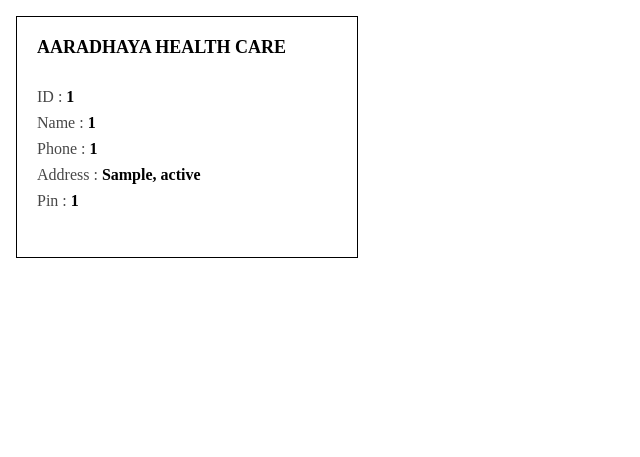
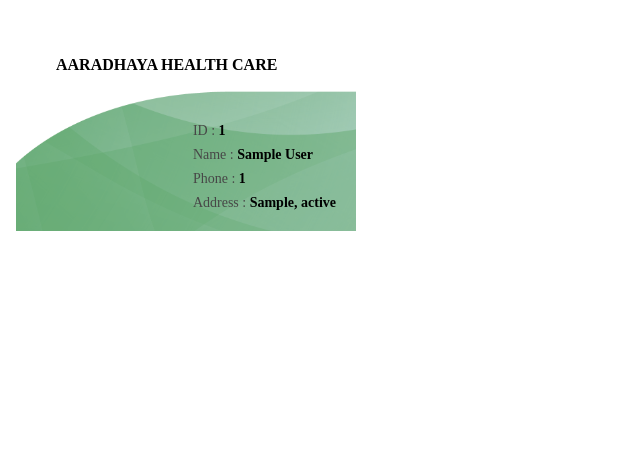
Before and after one commit to anamitrra/ardh_emp, a PHP site: page /card.php?id=1 in a window 1280 px wide. Shown: the top 457 px of the page, without its empty margins (0-640 px from the left). Run offline with PHP 8.4, Linux system fonts and the light colour scheme; tables that the repository leaves empty hold one stand-in row (values such as "Sample post").

Commit message:
card update

```diff
--- a/card.php
+++ b/card.php
@@ -36,14 +36,16 @@
     </script>
 
 
-<div class="card">
+<div class="card" style="background-image: url(css/card.png)">
    <div class="title">AARADHAYA HEALTH CARE</div>
 <br>
+<div class="details">
 <p><span>ID : </span><?php echo $id; ?></p>
-<p><span>Name : </span><?php echo $id; ?></p>
+<p><span>Name : </span><?php echo $name; ?></p>
 <p><span>Phone : </span><?php echo $phone; ?></p>
 <p><span>Address : </span><?php echo $village.', '. $state;?></p>
-<p><span>Pin : </span><?php echo $pin; ?></p>
+<!-- <p><span>Pin : </span><?php echo $pin; ?></p> -->
+</div>
 </div>
 
 </body>
--- a/css/card.css
+++ b/css/card.css
@@ -8,15 +8,21 @@
   }
 
   .card {
-   border: 1px solid black;
    width: 300px;
    height: 200px;
    padding: 20px;
+   background-size: contain;
+  }
+
+  .details{
+    float: right;
+    font-size: 14px;
   }
 
   .title{
-    font-size: 18px;
+    font-size: 16px;
     font-weight: 600;
+    padding: 20px;
   }
 
   p{
```
Also changed, not shown: css/card.png (added), 2 other files.
